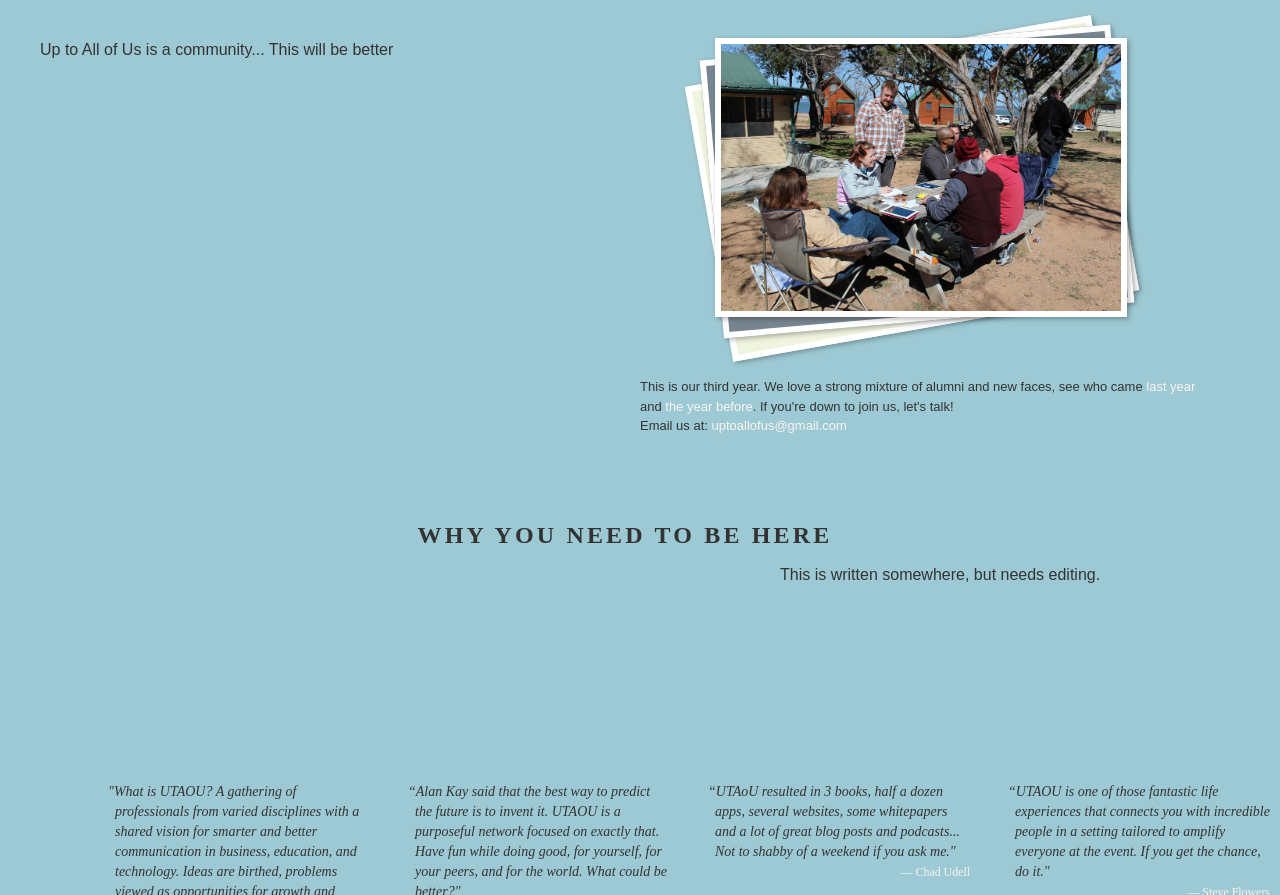
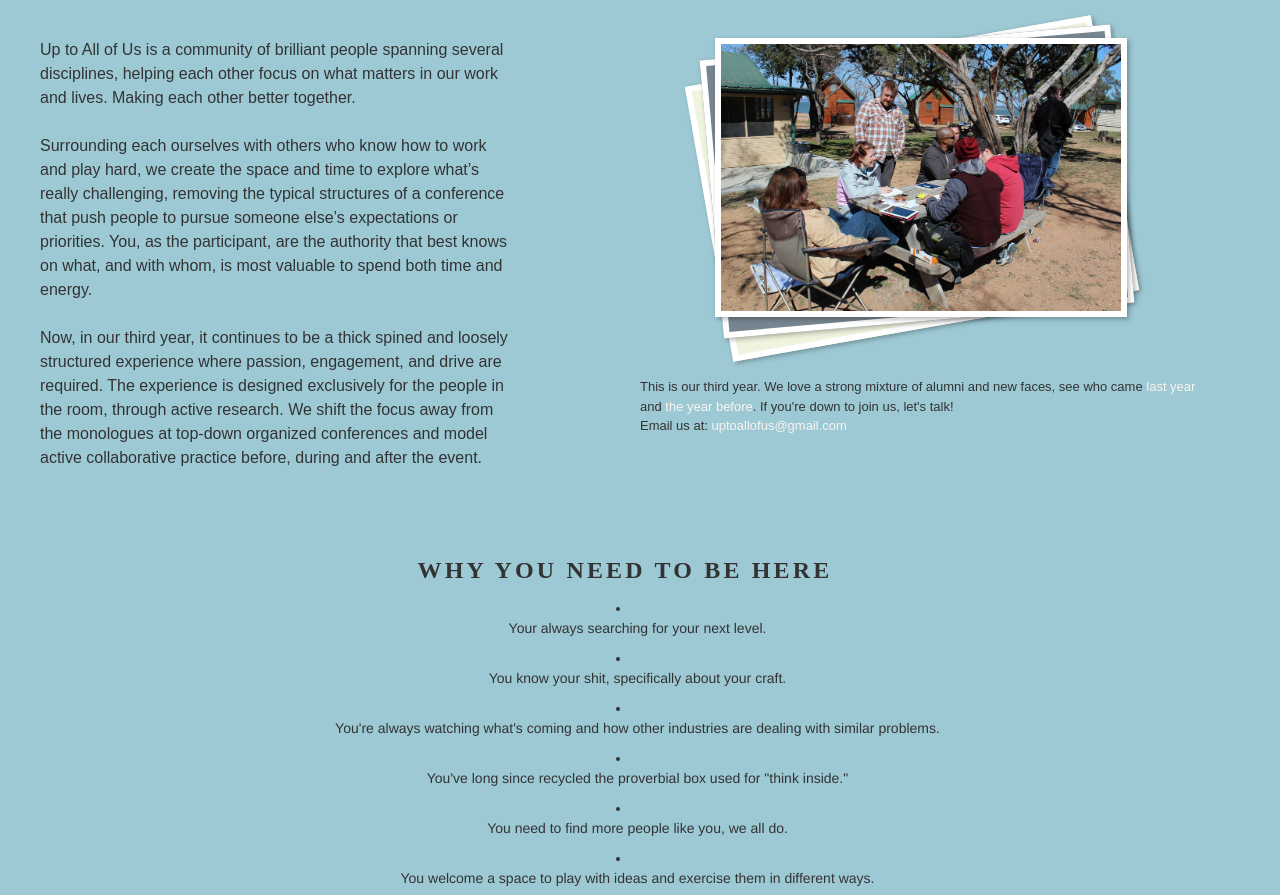
Before and after one commit to aaronesilvers/uptoallofus, a plain HTML site: page index.html in a window 1280 px wide. Shown: the part 1449-2344 px from the top of the page. Drawn offline with nearby package versions, Linux system fonts and the light colour scheme.

Commit message:
Revised homepage copy
Need better bulleted list style

```diff
--- a/index.html
+++ b/index.html
@@ -121,7 +121,8 @@
 
                             <div class="span6 offset3">
                              <h1 class="script">Will we see you in North Carolina?</h1>
-                             <p>Up To All of Us is an invitation only summit of thinkers, makers and doers from all over the world. As attendees confirm we will share a bit of their awesomeness. <a href="attendees.html">You can see them all here</a> </p>
+                             <p>Up To All of Us is an invitation only summit of thinkers, makers and doers from all over the world. As attendees confirm we
+                              will share a bit of their awesomeness. <a href="attendees.html">You can see them all here</a> </p>
                            </div>
 
                            <div class="span12">
@@ -160,7 +161,9 @@
                 </div>
 
                 <div class="span5 spacer">
-                  <p>It's in the woods, I know that.</p>
+                  <p>We will be at Haw River State Park in North Carolina this year. After Sedona and Austin, we thought going further East is just. We will
+                  be in a giant state park, at an amazing center. We're going to play in the mountains, there will be long chats around raging fires. It
+                  will be sweet. Haw River is about half an hour from Greensboro, NC by car. It's about two hours from Raleigh and Charlotte as well.</p>
                 </div>
 
                 </div>
@@ -184,10 +187,17 @@
             <div class="span5">
 
 
-             <p>Up to All of Us is a community... This will be better </p>
+            <p>Up to All of Us is a community of brilliant people spanning several disciplines, helping each other focus on what matters in our work and
+            lives. Making each other better together.</p>
 
+			<p> </br> Surrounding each ourselves with others who know how to work and play hard, we create the space and time to explore what’s really
+			challenging, removing the typical structures of a conference that push people to pursue someone else’s expectations or priorities. You, as the
+			participant, are the authority that best knows on what, and with whom, is most valuable to spend both time and energy. </p>
+			<p> </br> Now, in our third year, it continues to be a thick spined and loosely structured experience where passion, engagement, and drive are
+			required. The experience is designed exclusively for the people in the room, through active research. We shift the focus away from the
+			monologues at top-down organized conferences and model active collaborative practice before, during and after the event.</p>
+			</div>
 
-            </div>
             <div class="span6 offset1">
 
 			<div class='stackthree'>
@@ -195,25 +205,33 @@
 			</div>
 
 
-             <p class="subcaption">This is our third year. We love a strong mixture of alumni and new faces, see who came <a href="http://2013.uptoallof.us"> last year</a> and <a href="http://2012.uptoallof.us"> the year before</a>. If you're down to join us, let's talk!<br/>
+             <p class="subcaption">This is our third year. We love a strong mixture of alumni and new faces, see who came
+             <a href="http://2013.uptoallof.us"> last year</a> and <a href="http://2012.uptoallof.us"> the year before</a>. If you're down to join us, let's
+             talk!<br/>
              Email us at: <a href="mailto:uptoallofus@gmail.com"> uptoallofus@gmail.com</a> </p>
+            </div>
 
 
-            </div>
+
+
             </div>
             <div class="container">
             <div class="row" id="proof">
 
               	<div class="span12">
                 	<h2>WHY YOU NEED TO BE HERE</h2>
-                </div>
 
-                <div class="row spacer">
-                 <div class="span6 offset2">
+                <li> <ul> Your always searching for your next level.</ul></li>
+                <li> <ul> You know your shit, specifically about your craft. </ul></li>
+                <li> <ul> You're always watching what's coming and how other industries are dealing with similar problems.</ul></li>
+              	<li> <ul> You've long since recycled the proverbial box used for "think inside."</ul></li>
+              	<li> <ul> You need to find more people like you, we all do.</ul></li>
+              	<li> <ul> You welcome a space to play with ideas and exercise them in different ways.</ul></li>
 
-                </div>
-
-                  <p>This is written somewhere, but needs editing.</p>
+				<p> </br> A survey of leading practitioners identified that what they need most is to know who is the right person to reach out to about the
+				specific challenges in front of them, when no one within their organization could help. The best way to know who is the right person is by
+				getting to know them, spending time. Traditional trade shows and online chats don't develop the level of relationships that help individuals
+				(and their organizations) grow. Up to All of Us is different. </p>
                 </div>
 
 
@@ -221,27 +239,30 @@
 
             </div>
          </div>
-          </div>
-
-            </div>
 <!------------------------
 ---->
             <div class="row quotes">
 
          	<div class="span3 offset1">
-            <blockquote>"What is UTAOU? A gathering of professionals from varied disciplines with a shared vision for smarter and better communication in business, education, and technology. Ideas are birthed, problems viewed as opportunities for growth and spirits eased. Would I go again? You bet."<small><a href="http://twitter.com/kasey428">Kay Wood</a></small></blockquote>
+            <blockquote>"What is UTAOU? A gathering of professionals from varied disciplines with a shared vision for smarter and better communication in
+            business, education, and technology. Ideas are birthed, problems viewed as opportunities for growth and spirits eased. Would I go again? You
+            bet."<small><a href="http://twitter.com/kasey428">Kay Wood</a></small></blockquote>
             </div>
 
            <div class="span3">
-            <blockquote>“Alan Kay said that the best way to predict the future is to invent it. UTAOU is a purposeful network focused on exactly that. Have fun while doing good, for yourself, for your peers, and for the world. What could be better?"<small><a href="http://twitter.com/davegray">Dave Gray</a></small></blockquote>
+            <blockquote>“Alan Kay said that the best way to predict the future is to invent it. UTAOU is a purposeful network focused on exactly that. Have
+            fun while doing good, for yourself, for your peers, and for the world. What could be better?"<small><a href="http://twitter.com/davegray">Dave
+            Gray</a></small></blockquote>
             </div>
 
              <div class="span3">
-            <blockquote>“UTAoU resulted in 3 books, half a dozen apps, several websites, some whitepapers and a lot of great blog posts and podcasts... Not to shabby of a weekend if you ask me."<small><a href="http://twitter.com/visualrinse">Chad Udell</a></small></blockquote>
+            <blockquote>“UTAoU resulted in 3 books, half a dozen apps, several websites, some whitepapers and a lot of great blog posts and podcasts... Not
+            to shabby of a weekend if you ask me."<small><a href="http://twitter.com/visualrinse">Chad Udell</a></small></blockquote>
             </div>
 
            <div class="span3">
-            <blockquote>“UTAOU is one of those fantastic life experiences that connects you with incredible people in a setting tailored to amplify everyone at the event. If you get the chance, do it."<small><a href="http://twitter.com/xpconcept">Steve Flowers</a></small></blockquote>
+            <blockquote>“UTAOU is one of those fantastic life experiences that connects you with incredible people in a setting tailored to amplify everyone
+            at the event. If you get the chance, do it."<small><a href="http://twitter.com/xpconcept">Steve Flowers</a></small></blockquote>
             </div>
 
             </div>
```
Also changed, not shown: 1 other file.
